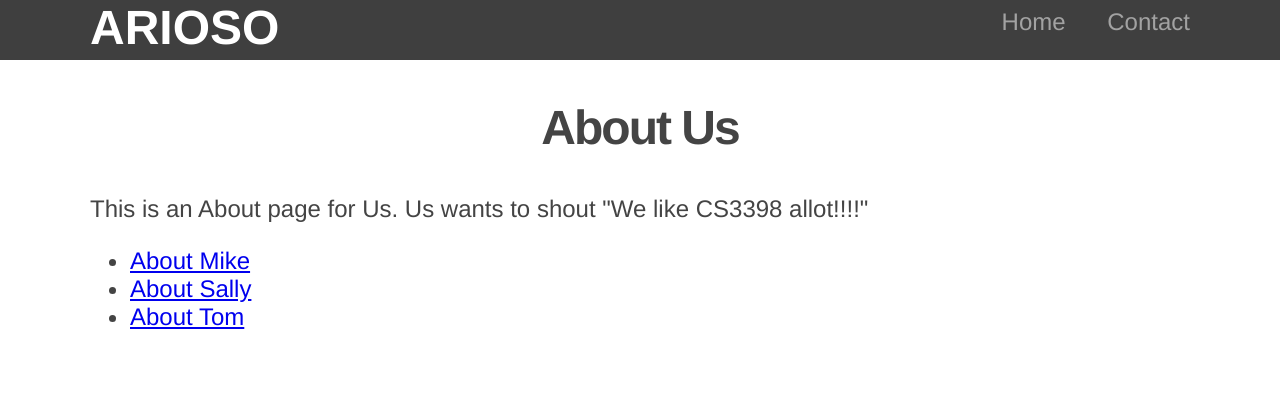
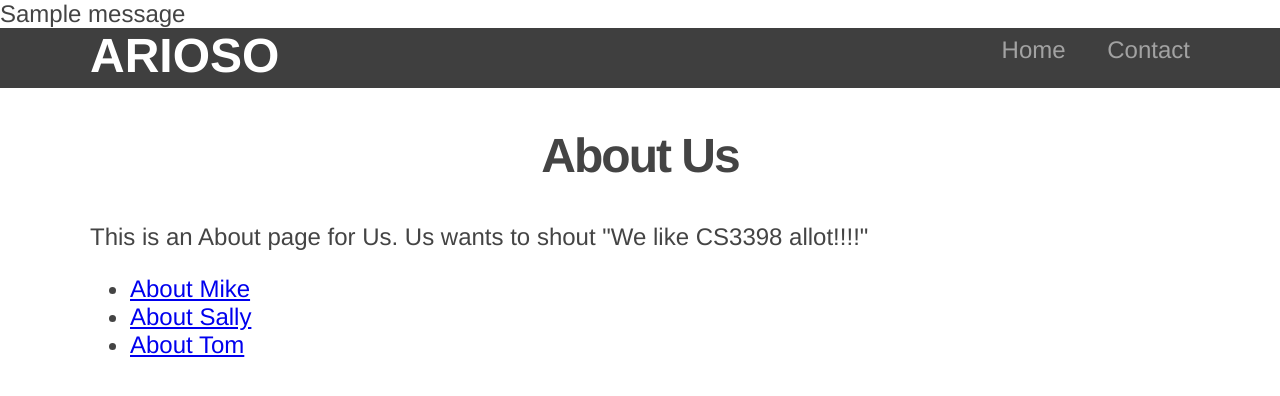
Before and after one commit to arioso-collective/arioso_music_social, a Flask app: page /about in a window 1280 px wide. Shown: the top 396 px of the page. Run offline with Flask 2, Linux system fonts and the light colour scheme; one stand-in notice (Sample message) is shown.

Commit message:
SCRUM-26 updated layout.html to display messages

```diff
--- a/intro_to_flask/templates/layout.html
+++ b/intro_to_flask/templates/layout.html
@@ -5,7 +5,17 @@
     <link rel="stylesheet" href="{{ url_for('static', filename='css/main.css') }}">
   </head>
   <body>
-
+    {% with messages = get_flashed_messages(with_categories=true) %}
+      {% if messages %}
+          <div class="flash-messages">
+              {% for category, message in messages %}
+                  <div class="alert alert-{{ category }}">
+                      {{ message }}
+                  </div>
+              {% endfor %}
+          </div>
+      {% endif %}
+    {% endwith %}
   <header>
     <div class="container">
       <h1 class="logo">Arioso</h1>
```
